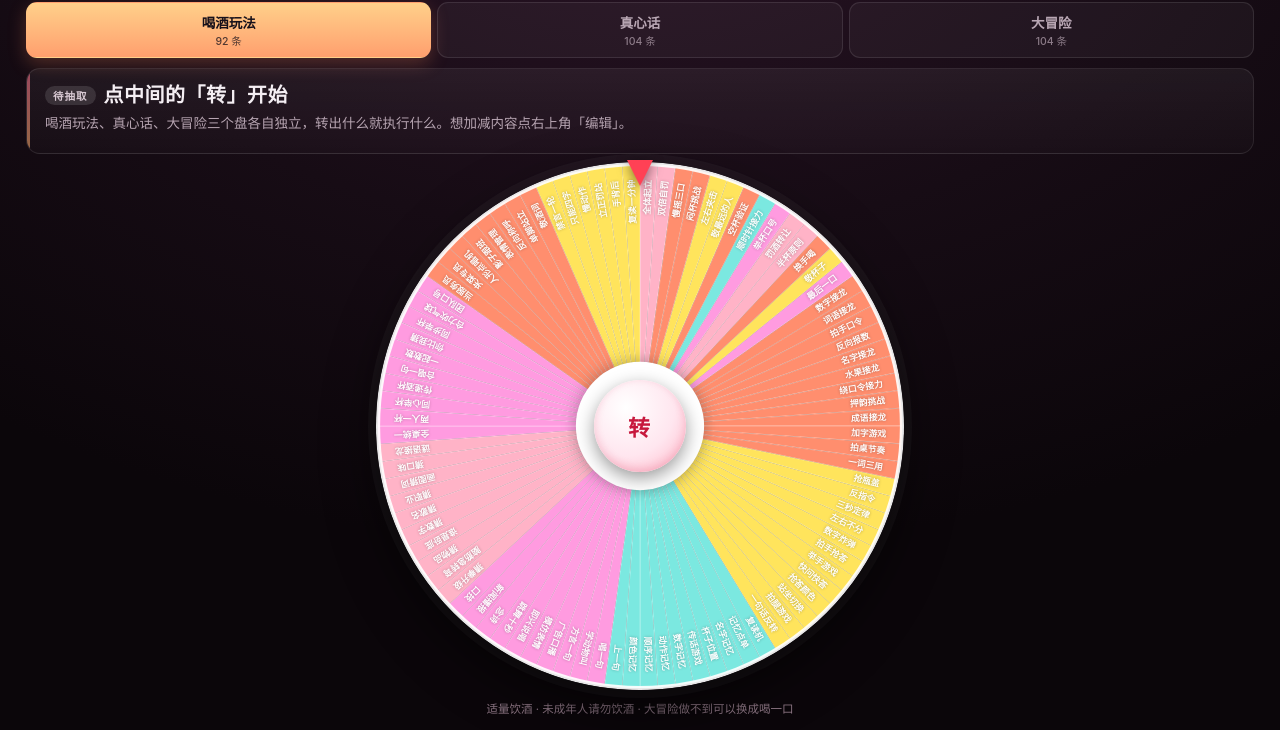
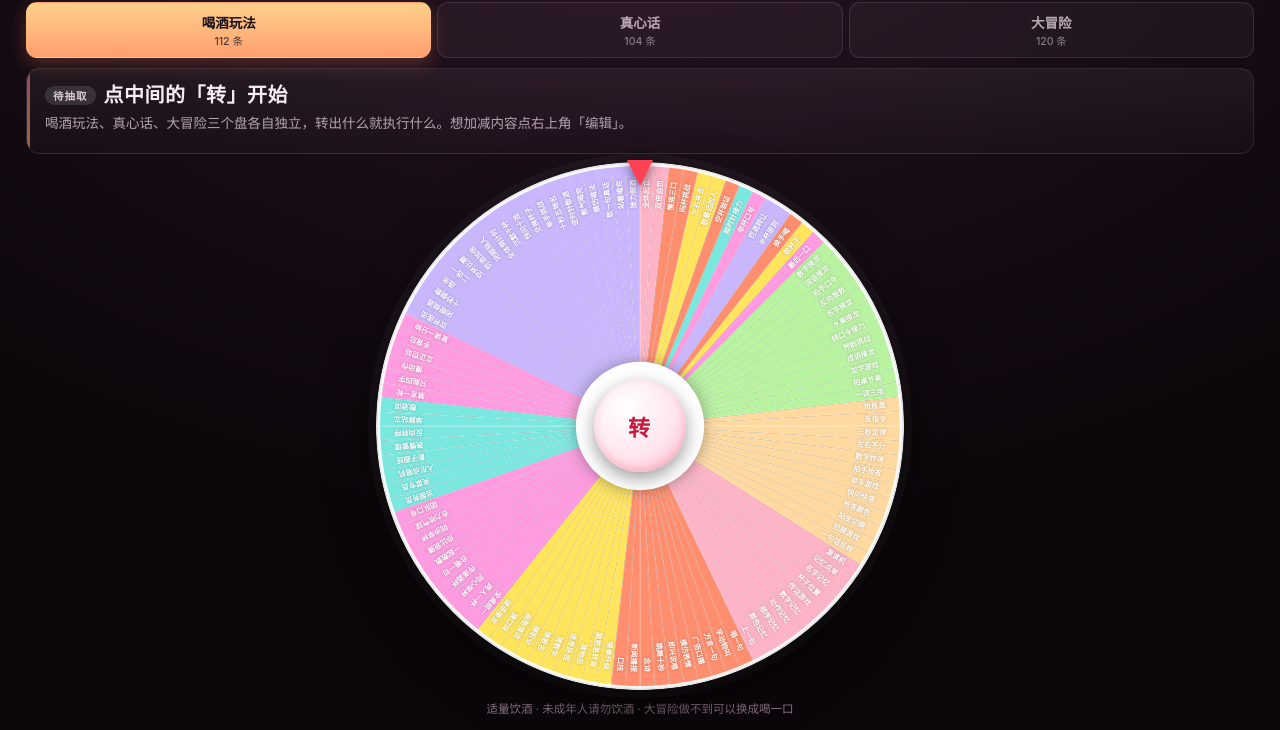
Before and after one commit to ANDY9523/Have-fun, a plain HTML site: page drink.html in a window 1280 px wide. Shown: the part 70-800 px from the top of the page. Drawn offline with Linux system fonts and the light colour scheme.

Commit message:
feat: 喝酒盘加 20 条疯局（112条），大冒险加 16 条社死加强（120条），调色板扩到8色

```diff
--- a/drink.html
+++ b/drink.html
@@ -267,6 +267,27 @@
       ['立正罚站','下一轮你要站着，坐下就喝。','时限'],
       ['手背后','下一轮双手必须背在身后，另一只手喝酒。','时限'],
       ['复读一分钟','接下来一分钟你要复述每个人说的最后一句话。','时限'],
+      // 疯局 20
+      ['双杯连击','一分钟内连干两杯，中途放下就重来。','疯局'],
+      ['闭眼倒酒','闭眼给自己倒酒，倒多少喝多少，洒出来再罚半杯。','疯局'],
+      ['十秒倒数','十秒内喝完，同时从 10 数到 0，数错重来。','疯局'],
+      ['连坐','只要你这轮被罚，你旁边的人陪你喝半杯。','疯局'],
+      ['二选一','要么这杯喝完，要么做十个深蹲，二选一，不许赖。','疯局'],
+      ['空杯比赛','指定一个人，和你比谁先喝完一整杯，输的再来一杯。','疯局'],
+      ['罚酒加倍','接下来三轮所有罚酒对你翻倍。','疯局'],
+      ['闭眼指人','闭眼指一个人，指到谁谁喝，你自己也得喝一口。','疯局'],
+      ['全体倒计时','全桌从 10 数到 1，数完同时干杯，没喝完的再罚一杯。','疯局'],
+      ['沉默干杯','接下来三轮你不许说话，只能用眼神示意你要喝。','疯局'],
+      ['快问十连','主持人连问十个问题，答错一个喝一口。','疯局'],
+      ['交换杯子','和在场的熟人换杯子喝完，对方可以先喝一口。','疯局'],
+      ['单手挑战','接下来三轮只能用一只手，另一只手背在身后。','疯局'],
+      ['十秒五地名','十秒内说出五个地名，说不出喝一杯。','疯局'],
+      ['逆时针敬酒','逆时针给每人敬一口，漏一个罚一杯。','疯局'],
+      ['憋气喝完','憋气喝完这杯，中途换气重来。','疯局'],
+      ['模仿喝法','模仿上一个人的喝法，模仿不像喝一杯。','疯局'],
+      ['敬一句真话','喝之前必须说一句「这杯敬 XXX」的真话，说不出来喝两杯。','疯局'],
+      ['站着喝完','接下来一轮站着喝，坐下就罚一杯。','疯局'],
+      ['接力倒酒','每人往你杯里倒一点，凑满后你必须一口气喝完。','疯局'],
     ],
 
     truth: [
@@ -496,15 +517,32 @@
       ['先敬礼','每说一句话前先敬个礼。','整活'],
       ['闭眼一分钟','闭眼待一分钟，不能睁开。','整活'],
       ['跳着数数','从 1 数到 100，跳着数，错了重来。','整活'],
+      // 社死加强版 16
+      ['公放语音','打开和在场某个人的聊天记录，随机点开一条语音公放出来。','社死'],
+      ['朋友圈秘密','发一条「我有个秘密要告诉大家」，五分钟后才能删。','社死'],
+      ['盲打电话','给通讯录第十个人打电话，说「我最近过得很好」，说完就挂。','社死'],
+      ['家庭群报平安','在家庭群发「我今天特别想你们」，等有人回复才能放下手机。','社死'],
+      ['最新一张照片','打开手机相册最新一张照片，给大家看并解释它是什么。','社死'],
+      ['丑照发圈','用一张自己最丑的自拍发朋友圈，配文随便，五分钟不能删。','社死'],
+      ['朗读朋友圈','大声朗读你最近发的一条朋友圈，包括点赞和评论。','社死'],
+      ['群发夸夸','在同学群或工作群里夸一个人，等对方回复才能收手。','社死'],
+      ['投屏三十秒','把手机交给旁边的人，让他随便打开一个 App 给大家看三十秒。','社死'],
+      ['假身份电话','给一个朋友打电话，用假身份演三十秒，最后说「打错了」。','社死'],
+      ['大声说秘密','说一个自己的秘密，声音要大到隔壁包间能听见。','社死'],
+      ['读聊天记录','把和在场某个人的聊天往上翻十条，念出来。','社死'],
+      ['模仿全场','依次模仿在场每个人说一句话，学不像罚一杯。','社死'],
+      ['手写名字','用笔在手臂上写下在场一个人的名字，保留到散场。','社死'],
+      ['当服务员','接下来十分钟你是全场服务员，随叫随到，被投诉就喝一杯。','社死'],
+      ['视频认人','给一个朋友打视频，只露出下巴说「你能认出我吗」。','社死'],
     ]
   };
 
   var META = {
-    drink: { key: 'drink.wheel.v1', title: '喝酒玩法' },
+    drink: { key: 'drink.wheel.v2', title: '喝酒玩法' },
     truth: { key: 'truth.wheel.v1', title: '真心话' },
-    dare: { key: 'dare.wheel.v1', title: '大冒险' }
+    dare: { key: 'dare.wheel.v2', title: '大冒险' }
   };
-  var PALETTE = ['#ffb3c7', '#ff8e6e', '#ffe45c', '#7be8e0', '#ff9be0'];
+  var PALETTE = ['#ffb3c7', '#ff8e6e', '#ffe45c', '#7be8e0', '#ff9be0', '#c9b6ff', '#b8f3a0', '#ffd9a0'];
 
   var current = 'drink';
   var store = {};      // tab -> items [{n,d,c}]
```
